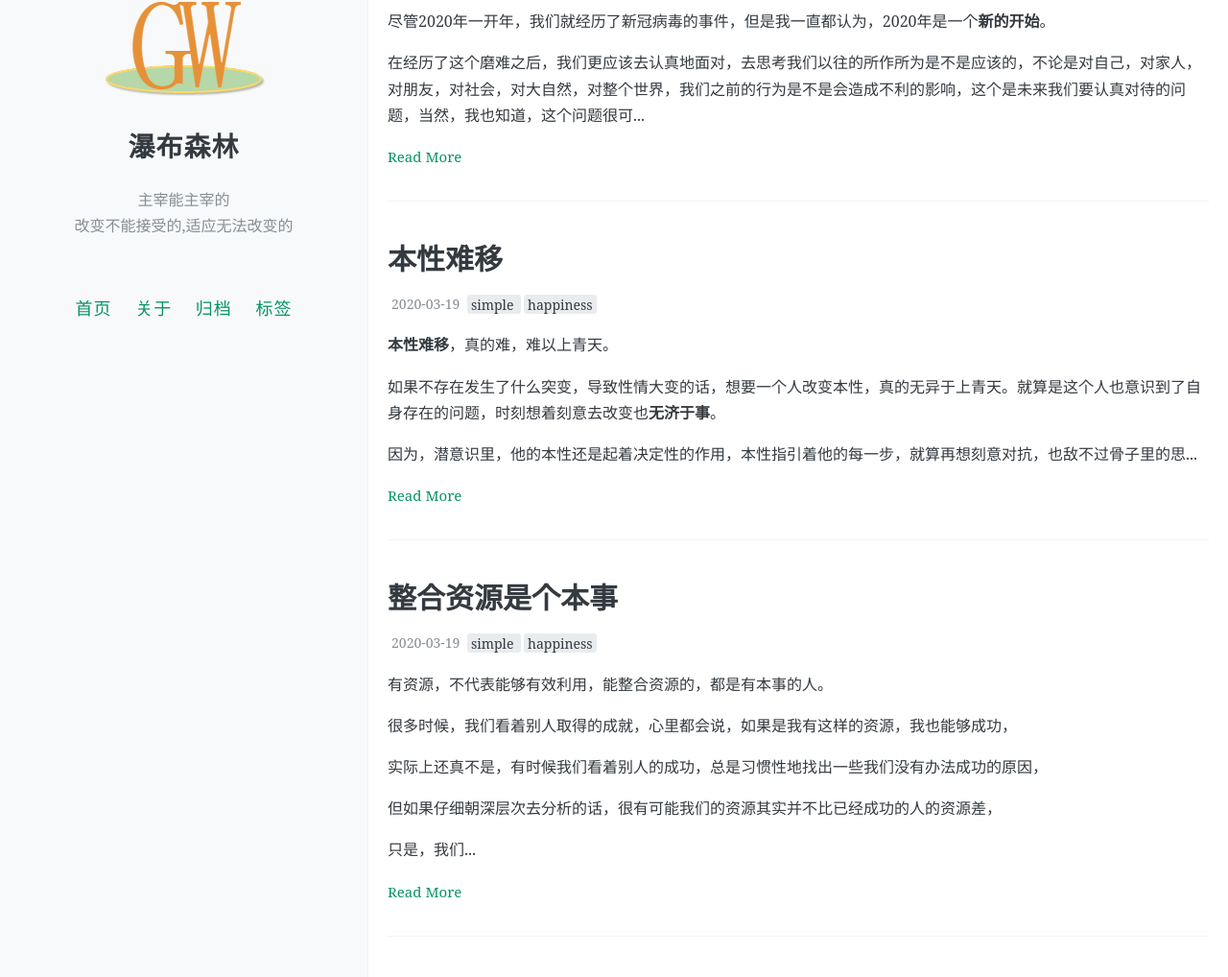
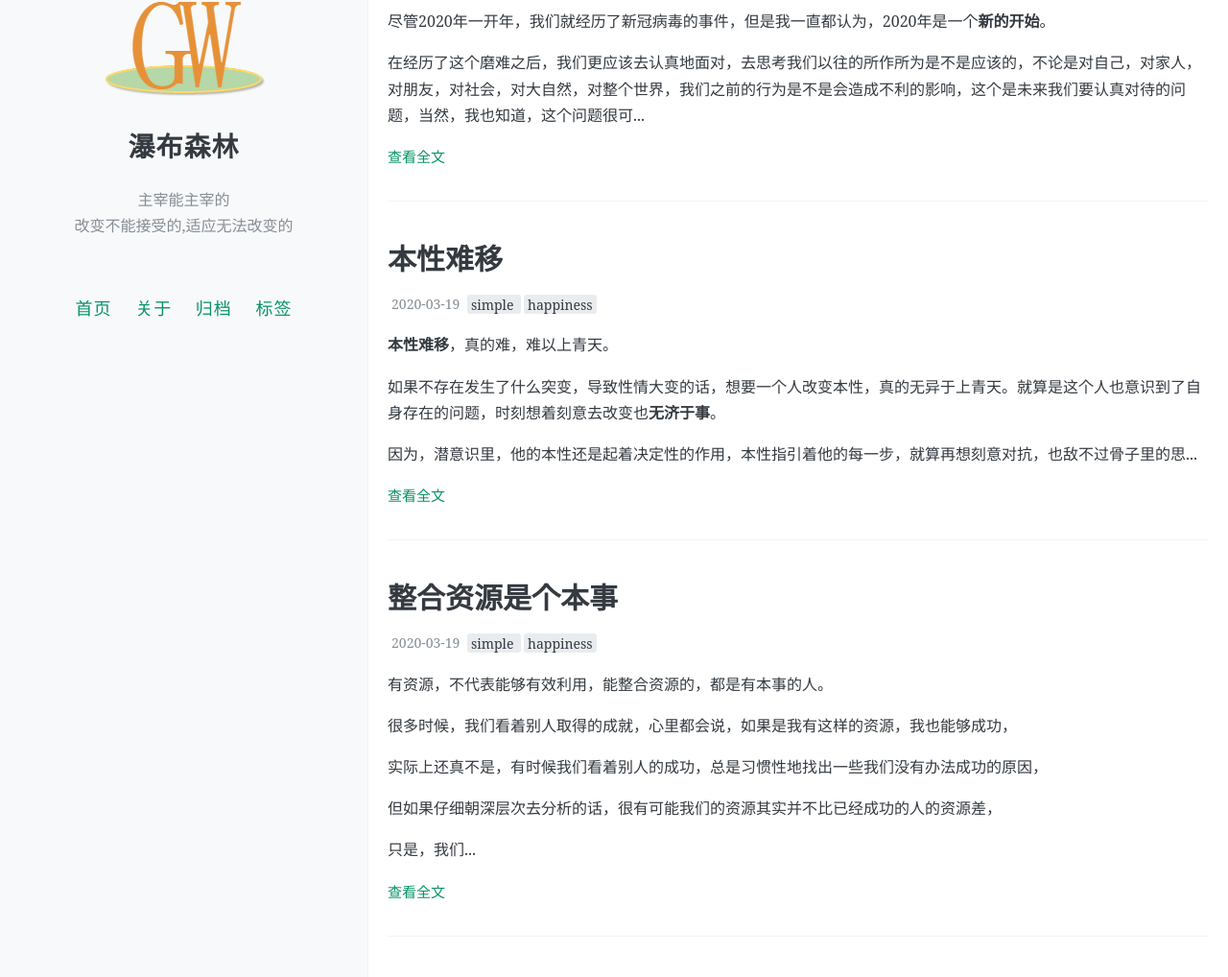
Before and after one commit to jordongao/jordongao.github.io, a Jekyll site: the page built from index.html, in a window 1280 px wide and 1400 px high. Shown: the part 127-1145 px from the top of the window at 96% size. Built offline with Jekyll 4.4.1, drawn with Linux system fonts in a browser that asks for light colours; the list of posts is cut into pages by our own code; comment, search, counter and statistics services are not loaded; some of the changed text lies outside the part shown.

Commit message:
Update index.html

```diff
--- a/index.html
+++ b/index.html
@@ -81,7 +81,7 @@
         {{ post.excerpt | truncate: 200 }}
       </div>
 
-      <a href="{{ site.baseurl }}{{ post.url }}" class="read-more">Read More</a>
+      <a href="{{ site.baseurl }}{{ post.url }}" class="read-more">查看全文</a>
     </article>
     {% endunless %}
   {% endfor %}
```
